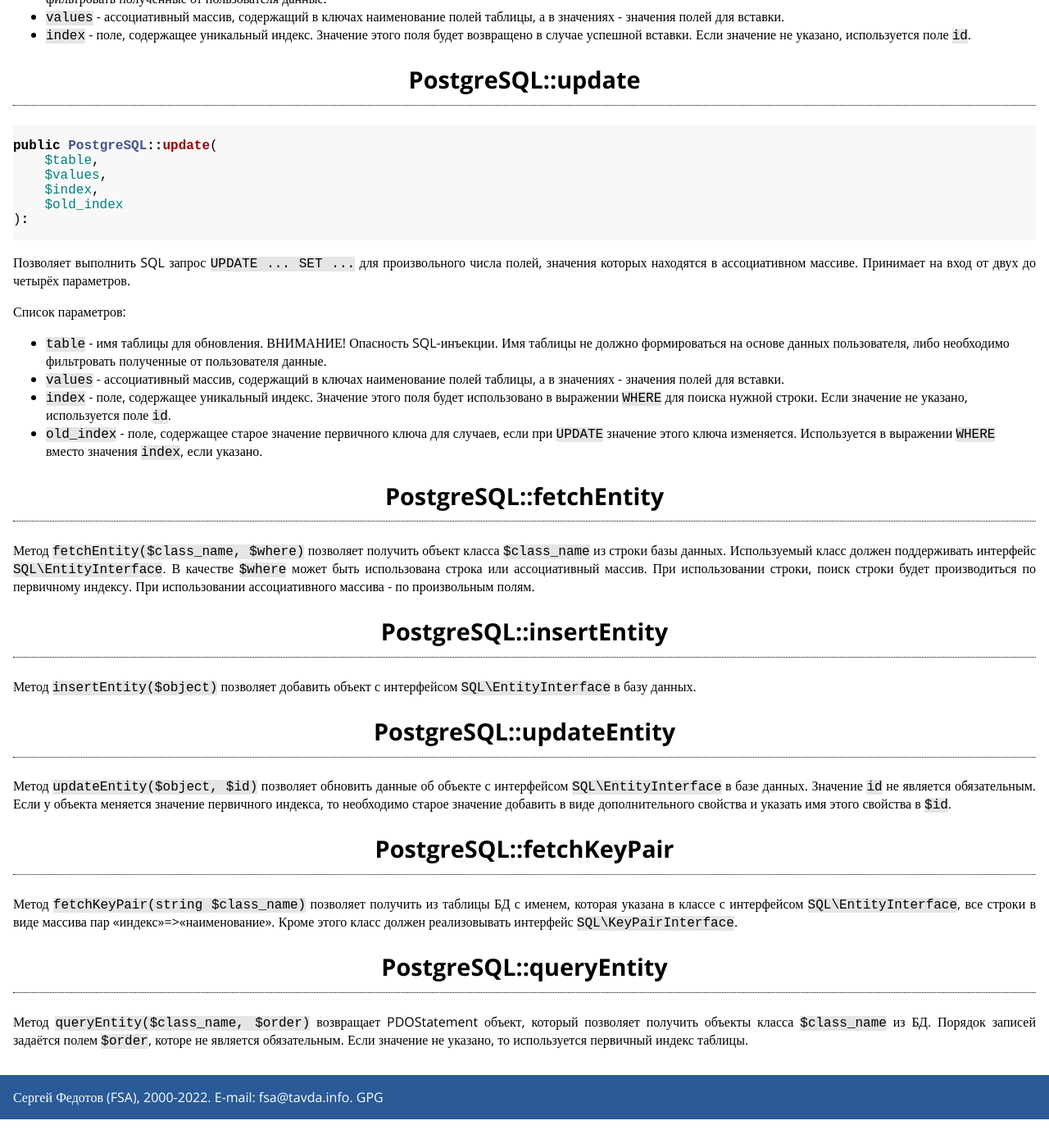
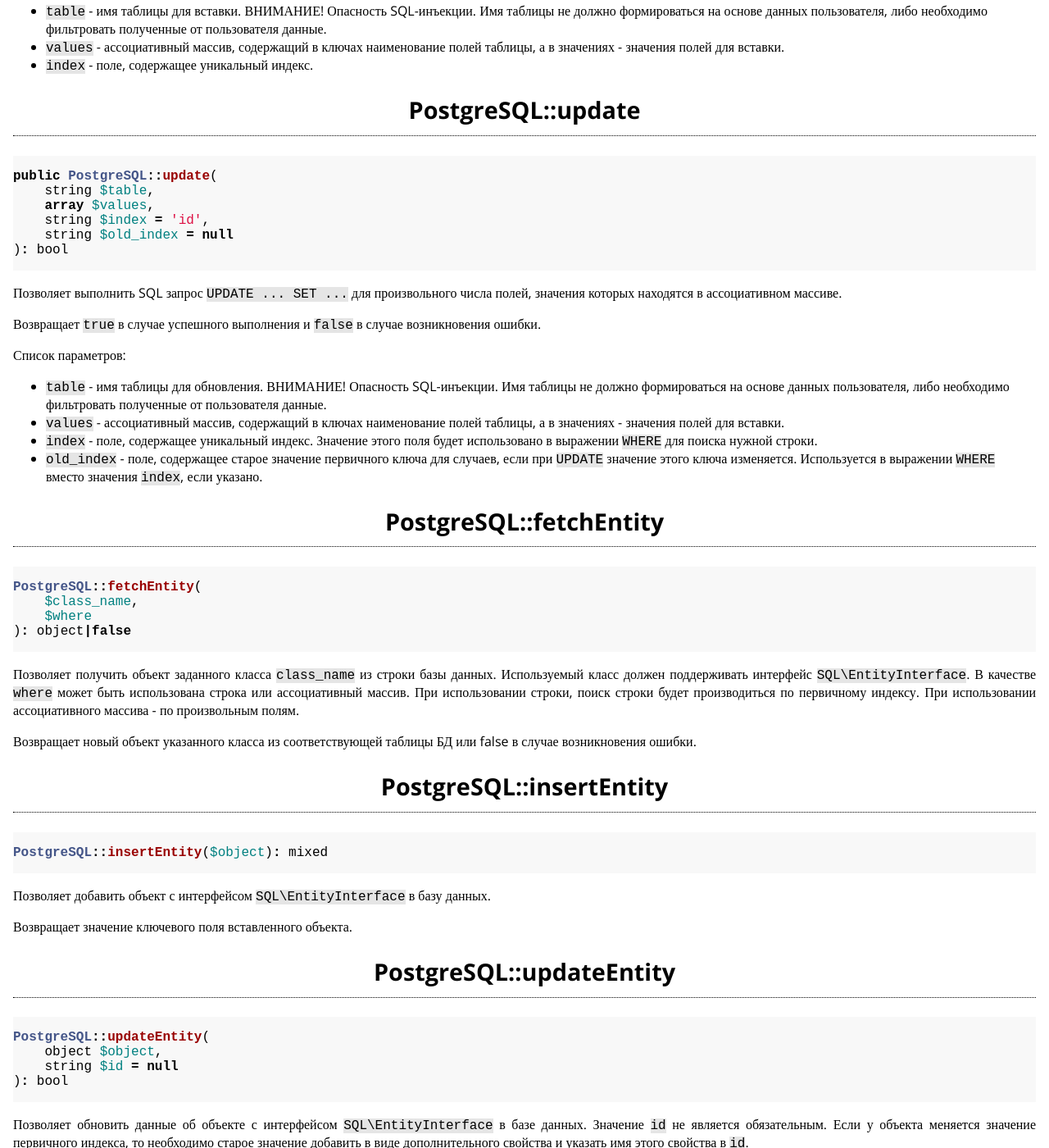
Before and after one commit to fsa/site, a Jekyll site: the page built from neuron/postgresql.md, in a window 1280 px wide and 1400 px high, scrolled down 623 px. Shown: the whole window at 82% size. Built offline with Jekyll 4.4.1, drawn with Linux system fonts in a browser that asks for light colours; before the commit the page ends 1988 px from its top, so only the background shows below that; some of the changed text lies outside the part shown.

Commit message:
Изменено оформление Neuron - PostgreSQL

````diff
--- a/neuron/postgresql.md
+++ b/neuron/postgresql.md
@@ -4,7 +4,7 @@
 excerpt: PHP фреймворк Neuron - объект PostgreSQL
 ---
 
-## Класс `PostgreSQL`
+## Класс PostgreSQL
 
 Представляет из себя дочерний класс PDO.
 
@@ -14,56 +14,104 @@
 
 ```php
 public PostgreSQL::insert(
-    $table,
-    $values,
-    $index
+    string $table,
+    array $values,
+    string $index = 'id'
 ): mixed
 ```
 
 Позволяет применить SQL запрос `INSERT INTO ...` для произвольного числа полей, значения которых находятся в ассоциативном массиве.
 
+Возвращает значение индексного поля для вставленной строки.
+
 Список параметров:
 
 * `table` - имя таблицы для вставки. ВНИМАНИЕ! Опасность SQL-инъекции. Имя таблицы не должно формироваться на основе данных пользователя, либо необходимо фильтровать полученные от пользователя данные.
 * `values` - ассоциативный массив, содержащий в ключах наименование полей таблицы, а в значениях - значения полей для вставки.
-* `index` - поле, содержащее уникальный индекс. Значение этого поля будет возвращено в случае успешной вставки. Если значение не указано, используется поле `id`.
+* `index` - поле, содержащее уникальный индекс.
 
 ## PostgreSQL::update
 
 ```php
 public PostgreSQL::update(
-    $table,
-    $values,
-    $index,
-    $old_index
-):
+    string $table,
+    array $values,
+    string $index = 'id',
+    string $old_index = null
+): bool
 ```
 
-Позволяет выполнить SQL запрос `UPDATE ... SET ...` для произвольного числа полей, значения которых находятся в ассоциативном массиве. Принимает на вход от двух до четырёх параметров.
+Позволяет выполнить SQL запрос `UPDATE ... SET ...` для произвольного числа полей, значения которых находятся в ассоциативном массиве.
+
+Возвращает `true` в случае успешного выполнения и `false` в случае возникновения ошибки.
 
 Список параметров:
 
 * `table` - имя таблицы для обновления. ВНИМАНИЕ! Опасность SQL-инъекции. Имя таблицы не должно формироваться на основе данных пользователя, либо необходимо фильтровать полученные от пользователя данные.
 * `values` - ассоциативный массив, содержащий в ключах наименование полей таблицы, а в значениях - значения полей для вставки.
-* `index` - поле, содержащее уникальный индекс. Значение этого поля будет использовано в выражении `WHERE` для поиска нужной строки. Если значение не указано, используется поле `id`.
+* `index` - поле, содержащее уникальный индекс. Значение этого поля будет использовано в выражении `WHERE` для поиска нужной строки.
 * `old_index` - поле, содержащее старое значение первичного ключа для случаев, если при `UPDATE` значение этого ключа изменяется. Используется в выражении `WHERE` вместо значения `index`, если указано.
 
 ## PostgreSQL::fetchEntity
 
-Метод `fetchEntity($class_name, $where)` позволяет получить объект класса `$class_name` из строки базы данных. Используемый класс должен поддерживать интерфейс `SQL\EntityInterface`. В качестве `$where` может быть использована строка или ассоциативный массив. При использовании строки, поиск строки будет производиться по первичному индексу. При использовании ассоциативного массива - по произвольным полям.
+```php
+PostgreSQL::fetchEntity(
+    $class_name,
+    $where
+): object|false
+```
+
+Позволяет получить объект заданного класса `class_name` из строки базы данных. Используемый класс должен поддерживать интерфейс `SQL\EntityInterface`. В качестве `where` может быть использована строка или ассоциативный массив. При использовании строки, поиск строки будет производиться по первичному индексу. При использовании ассоциативного массива - по произвольным полям.
+
+Возвращает новый объект указанного класса из соответствующей таблицы БД или false в случае возникновения ошибки.
 
 ## PostgreSQL::insertEntity
 
-Метод `insertEntity($object)` позволяет добавить объект с интерфейсом `SQL\EntityInterface` в базу данных.
+```php
+PostgreSQL::insertEntity($object): mixed
+```
+
+Позволяет добавить объект с интерфейсом `SQL\EntityInterface` в базу данных.
+
+Возвращает значение ключевого поля вставленного объекта.
 
 ## PostgreSQL::updateEntity
 
-Метод `updateEntity($object, $id)` позволяет обновить данные об объекте с интерфейсом `SQL\EntityInterface` в базе данных. Значение `id` не является обязательным. Если у объекта меняется значение первичного индекса, то необходимо старое значение добавить в виде дополнительного свойства и указать имя этого свойства в `$id`.
+```php
+PostgreSQL::updateEntity(
+    object $object,
+    string $id = null
+): bool
+```
+
+Позволяет обновить данные об объекте с интерфейсом `SQL\EntityInterface` в базе данных. Значение `id` не является обязательным. Если у объекта меняется значение первичного индекса, то необходимо старое значение добавить в виде дополнительного свойства и указать имя этого свойства в `id`.
+
+Возвращает `true` в случае успешного выполнения и `false` в случае возникновения ошибки.
 
 ## PostgreSQL::fetchKeyPair
 
-Метод `fetchKeyPair(string $class_name)` позволяет получить из таблицы БД с именем, которая указана в классе с интерфейсом `SQL\EntityInterface`, все строки в виде массива пар «индекс»=>«наименование». Кроме этого класс должен реализовывать интерфейс `SQL\KeyPairInterface`.
+```php
+PostgreSQL::fetchKeyPair(string $class_name): array
+```
+
+Позволяет получить из таблицы БД с именем, которая указана в классе с интерфейсом `SQL\EntityInterface` все строки в виде массива пар «индекс»=>«наименование». Кроме этого класс должен реализовывать интерфейс `SQL\KeyPairInterface`.
+
+Возвращает ассоциативный массив из всех записей таблицы БД.
 
 ## PostgreSQL::queryEntity
 
-Метод `queryEntity($class_name, $order)` возвращает PDOStatement объект, который позволяет получить объекты класса `$class_name` из БД. Порядок записей задаётся полем `$order`, которе не является обязательным. Если значение не указано, то используется первичный индекс таблицы.
+```php
+PostgreSQL::queryEntity(
+    string $class_name,
+    string $order
+)
+```
+
+Позволяет получить объекты класса `class_name` из БД.
+
+Возвращает объект типа `PDOStatement`.
+
+Список параметров:
+
+* `class_name` - имя класса с интерфейсом `SQL\EntityInterface`;
+* `order` - поле, задающее порядок следования записей.
````
